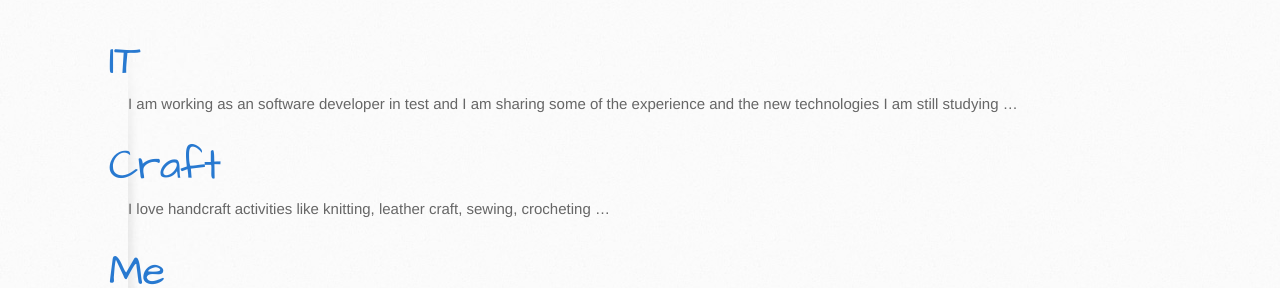
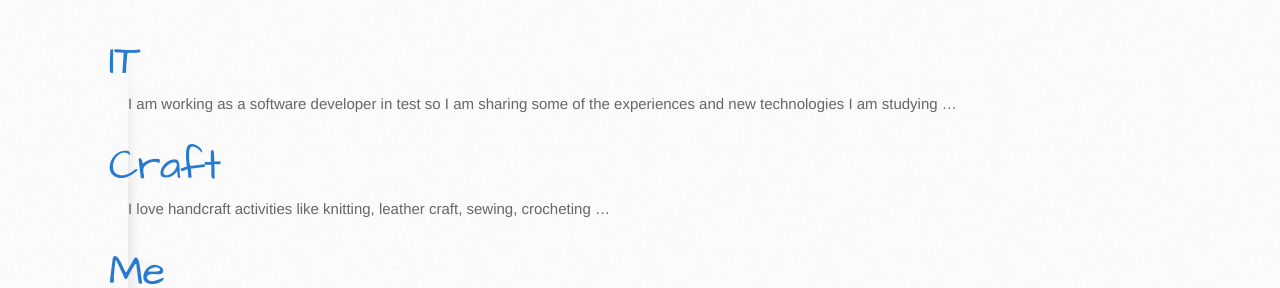
Before and after one commit to itcraftme/itcraftme, a Jekyll site: the page built from index.md, in a window 1280 px wide. Shown: the part 236-524 px from the top of the page. Built offline with Jekyll 4.4.1, drawn with Linux system fonts in a browser that asks for light colours; our own code applies the rules of GitHub Pages for plain Markdown files.

Commit message:
Update index.md

```diff
--- a/index.md
+++ b/index.md
@@ -2,7 +2,7 @@
 layout: default
 ---
 # [IT](./docs/it/index.md)
-  I am working as an software developer in test and I am sharing some of the experience and the new technologies I am still studying ...
+  I am working as a software developer in test so I am sharing some of the experiences and new technologies I am studying ...
 # [Craft](./docs/craft/index.md)
   I love handcraft activities like knitting, leather craft, sewing, crocheting ...
 # [Me](./docs/me/index.md)
```
